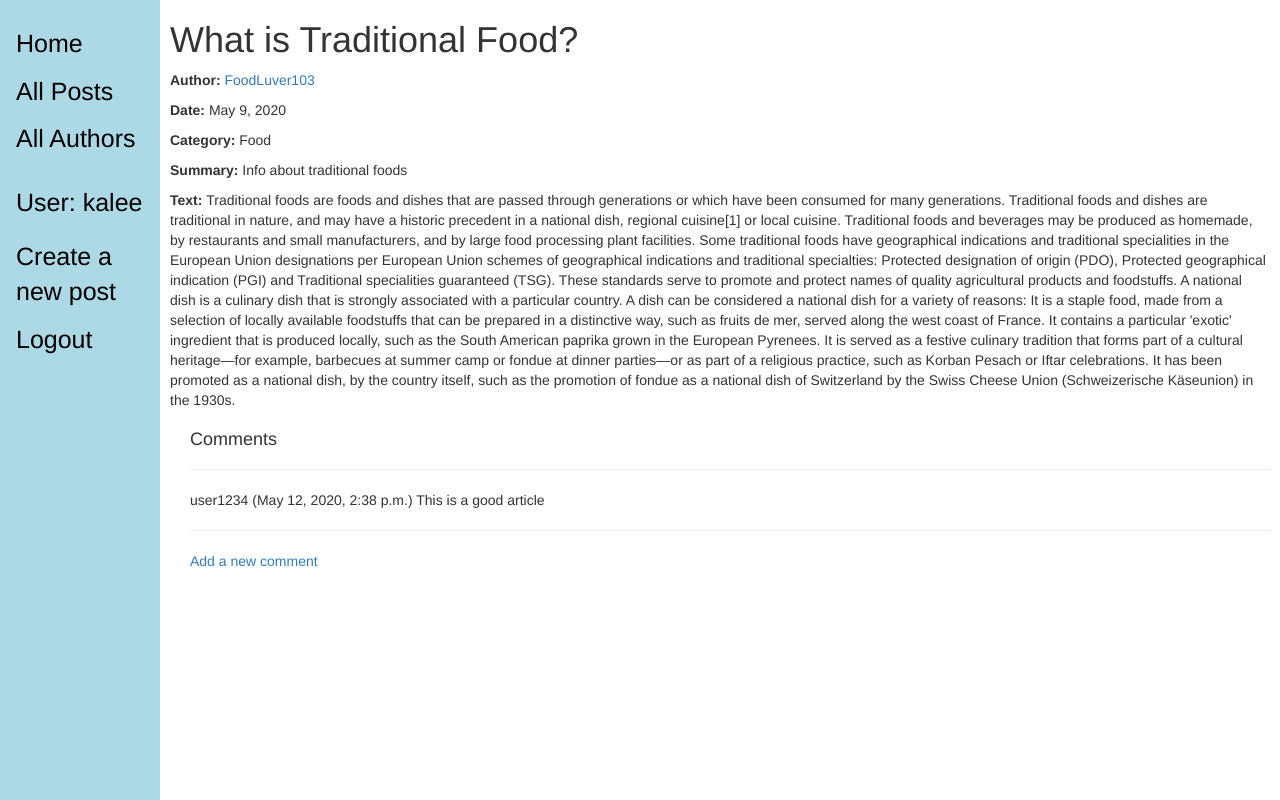
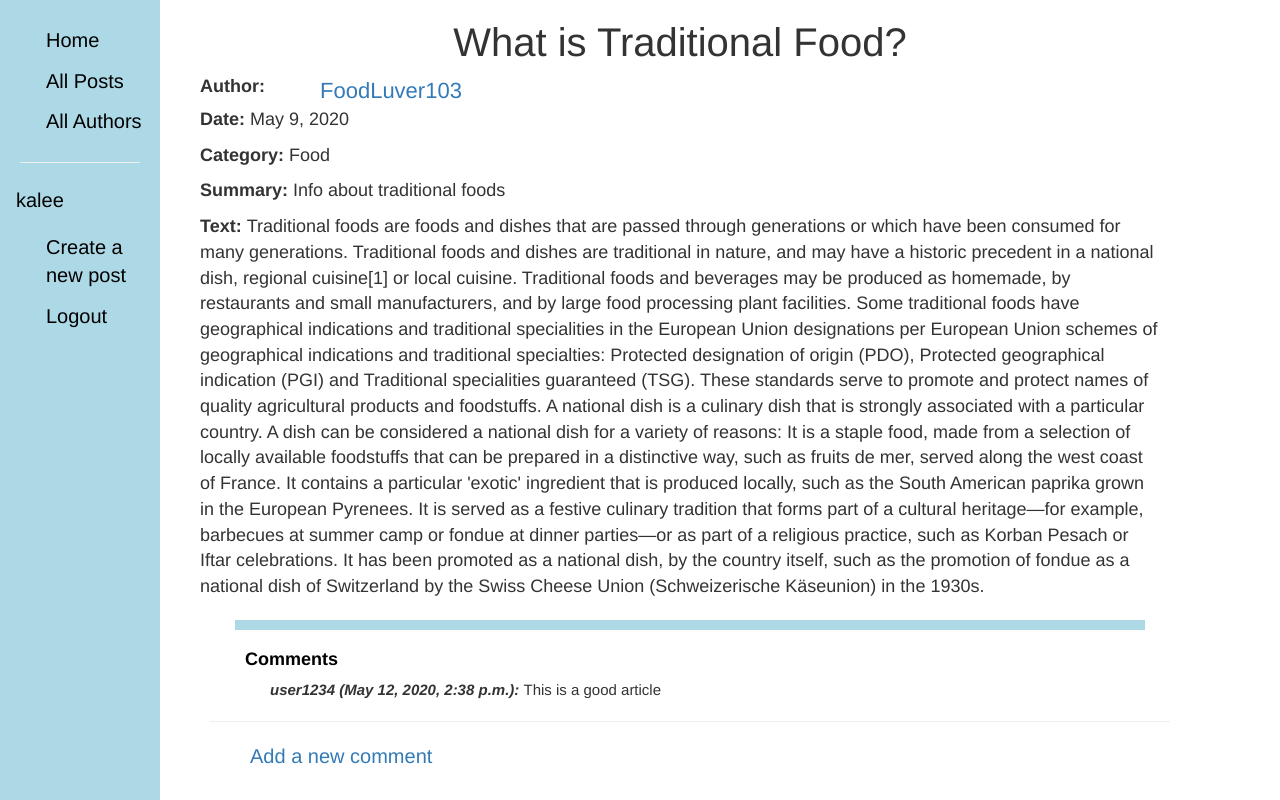
Before and after one commit to kburns2/EE551-Blog, a Django app: page /blog/posts/3 in a window 1280 px wide. Run offline with Django 3.2, Linux system fonts and the light colour scheme; a user stored in the database is signed in; data comes from the database, SQL or seed files in the repository; both versions use the stored data as it was after the commit; some libraries are stand-ins or nearby versions.

Commit message:
fixed styles

```diff
--- a/myblog/blog/static/css/styles.css
+++ b/myblog/blog/static/css/styles.css
@@ -1,9 +1,3 @@
-.sidebar-nav {
-    margin-top: 20px;
-    padding: 0;
-    list-style: none;
-}
-
 .sidenav {
     height: 100%;
     width:160px;
@@ -19,7 +13,7 @@
  .sidenav a, h3 {
     padding:6px 8px 6px 16px;
     text-decoration: none;
-    font-size: 25px;
+    font-size: 20px;
     color: black;
     display: block;
  }
@@ -29,6 +23,85 @@
  }
 
  .main{
-    margin-left: 160px;
+    margin-left: 180px;
+    margin-right: 100px;
+    padding: 0px 10px;
+    font-size: 15px;
+ }
+
+ .main h1{
+    font-size: 40px;
+    text-align: center;
+ }
+
+ .main h2{
+    font-size: 35px;
+ }
+
+ .indexlist{
+    font-size: 18px;
+ }
+
+ .main p{
+    font-size: 18px;
     padding: 0px 10px;
  }
+
+ .main a{
+    font-size: 20px;
+    padding: 0px 10px;
+ }
+
+ /* this is for post detail ---------------------------------------*/
+ hr.n2 {
+   border: 5px solid lightblue;
+   margin-left: 25px;
+   margin-right: 25px;
+ }
+
+ p1, a1 {
+    font-size: 18px;
+    padding: 0px 10px;
+    display: inline;
+ }
+
+
+ .comments h3{
+    font-size: 18px;
+    padding: 0px 10px;
+    margin-left: 25px;
+    font-weight: bold;
+ }
+
+ .comments p, a {
+    font-size: 15px;
+    margin-left: 30px;
+    padding: 0px 30px;
+ }
+ /* this is for author detail ---------------------------------------*/
+
+ .author h3 {
+    font-size: 20px;
+    padding: 0px 10px;
+    margin-left: 25px;
+    font-weight: bold;
+ }
+
+ .author p {
+    font-size: 18px;
+    padding: 0px 10px;
+    margin-left: 30px;
+ }
+ /* this is for author list ---------------------------------------*/
+
+ .postlist a, .postlist p {
+     display: inline;
+     vertical-align: top;
+     font-size: 22px;
+     line-height: 33px;
+ }
+
+ .postlist p {
+    font-size: 15px;
+    font-weight: italic;
+ }
--- a/myblog/blog/templates/base_generic.html
+++ b/myblog/blog/templates/base_generic.html
@@ -16,17 +16,16 @@
         <a href="{% url 'posts' %}">All Posts</a>
         <a href="{% url 'authors' %}">All Authors</a>
 
+        <hr style="width:75%;text-align:left;margin-left:20px;">
+
         {% if user.is_authenticated %}
-         <h3> User: {{ user.get_username }} </h3>
+         <h3> {{ user.get_username }} </h3>
          <a href="{% url 'post-create' %}">Create a new post</a></li>
          <a href="{% url 'logout'%}?next={{request.path}}">Logout</a></li>
         {% else %}
          <a href="{% url 'login'%}?next={{request.path}}">Login</a></li>
        {% endif %}
      </div>
-
-
-
 
      <div id = "content", name="content", class="main">
       {% block content %}{% endblock %}
@@ -50,3 +49,113 @@
             {% endblock %}
    </body>
 </html>
+
+<style>
+.sidenav {
+   height: 100%;
+   width:160px;
+   position: fixed;
+   z-index:1;
+   top:0;
+   left:0;
+   background-color: lightblue;
+   overflow-x: hidden;
+   padding-top:20px
+}
+
+.sidenav a, h3 {
+   padding:6px 8px 6px 16px;
+   text-decoration: none;
+   font-size: 20px;
+   color: black;
+   display: block;
+}
+
+.sidenav a:hover {
+   color: rgb(37, 13, 172);
+}
+
+.main{
+   margin-left: 180px;
+   margin-right: 100px;
+   padding: 0px 10px;
+   font-size: 15px;
+}
+
+.main h1{
+   font-size: 40px;
+   text-align: center;
+}
+
+.main h2{
+   font-size: 35px;
+}
+
+.indexlist{
+   font-size: 18px;
+}
+
+.main p{
+   font-size: 18px;
+   padding: 0px 10px;
+}
+
+.main a{
+   font-size: 20px;
+   padding: 0px 10px;
+}
+
+/* this is for post detail ---------------------------------------*/
+hr.n2 {
+  border: 5px solid lightblue;
+  margin-left: 25px;
+  margin-right: 25px;
+}
+
+p1, a1 {
+   font-size: 18px;
+   padding: 0px 10px;
+   display: inline;
+}
+
+
+.comments h3{
+   font-size: 18px;
+   padding: 0px 10px;
+   margin-left: 25px;
+   font-weight: bold;
+}
+
+.comments p, a {
+   font-size: 15px;
+   margin-left: 30px;
+   padding: 0px 30px;
+}
+/* this is for author detail ---------------------------------------*/
+
+.author h3 {
+   font-size: 20px;
+   padding: 0px 10px;
+   margin-left: 25px;
+   font-weight: bold;
+}
+
+.author p {
+   font-size: 18px;
+   padding: 0px 10px;
+   margin-left: 30px;
+}
+/* this is for author list ---------------------------------------*/
+
+.postlist a, .postlist p {
+    display: inline;
+    vertical-align: top;
+    font-size: 22px;
+    line-height: 33px;
+}
+
+.postlist p {
+   font-size: 15px;
+   font-weight: italic;
+}
+</style>
--- a/myblog/blog/templates/blog/author_list.html
+++ b/myblog/blog/templates/blog/author_list.html
@@ -3,6 +3,7 @@
 {% block content %}
     <h1>All Authors</h1>
 
+    <div>
     {% if author_list %}
     <ul>
 
@@ -18,4 +19,5 @@
     {% else %}
       <p>There are no bloggers yet.</p>
     {% endif %}
+  </div>
 {% endblock %}
--- a/myblog/blog/templates/blog/post_detail.html
+++ b/myblog/blog/templates/blog/post_detail.html
@@ -3,7 +3,10 @@
 {% block content %}
   <h1>{{ post.title }}</h1>
 
-  <p><strong>Author:</strong> <a href="{% url 'posts-by-author' post.author.pk %}">{{ post.author }}</a></p>
+  <div class = "postlist">
+    <p1><strong>Author:</strong><p1>
+    <a href="{% url 'posts-by-author' post.author.pk %}"> {{ post.author }}</a>
+  </div>
   <p><strong>Date:</strong> {{ post.post_date }}</p>
   <p><strong>Category:</strong> {{ post.category.all|join:", " }}</p>
   <p><strong>Summary:</strong> {{ post.summary }}</p>
@@ -11,11 +14,15 @@
   <p style="white-space:pre-wrap;">{{ blog.description }}</p>
 
   <div style="margin-left:20px;margin-top:20px">
-  <h4>Comments</h4>
+
+    <hr class ="n2">
+
+  <div class = "comments">
+
+  <h3>Comments</h3>
 
   {% for commentss in post.comment_set.all %}
-  <hr>
-  <p>{{commentss.author}} ({{commentss.post_date}}) {{commentss.comment}}</p>
+  <p><b><i>{{commentss.author}} ({{commentss.post_date}}): </i></b> {{commentss.comment}} </p>
   {% endfor %}
   <hr>
   {% if user.is_authenticated %}
@@ -24,6 +31,5 @@
     <p><a href="{% url 'login'%}?next={{request.path}}">Login</a> to add a new comment</p>
   {% endif %}
 
-
   </div>
   {% endblock %}
```
Also changed, not shown: myblog/blog/templates/blog/post_list.html (+6 -1 lines), myblog/blog/templates/blog/posts_by_author.html (+7 -4 lines), myblog/blog/templates/index.html (+6 -7 lines), myblog/blog/static/s.txt (deleted), myblog/db.sqlite3, 3 other files. Lines whose indentation alone changed are shown as unchanged.
